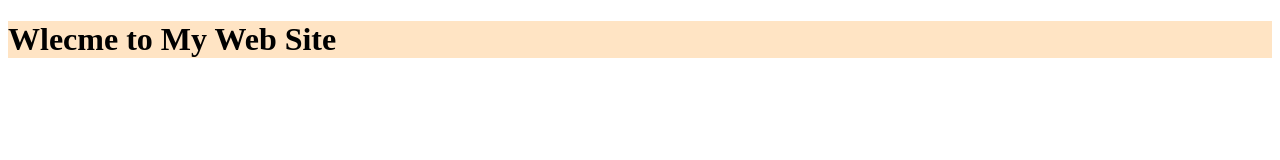
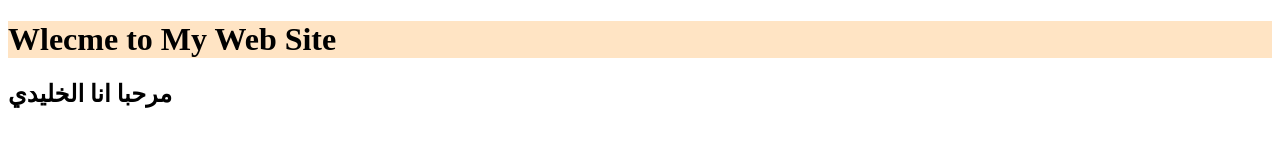
Before and after one commit to Alrhhl/Git-course, a plain HTML site: page index.html in a window 1280 px wide. Drawn offline with Linux system fonts and the light colour scheme.

Commit message:
Update index.html

```diff
--- a/index.html
+++ b/index.html
@@ -8,6 +8,7 @@
 </head>
 <body>
     <h1> Wlecme to My Web Site </h1>
+    <h2> مرحبا انا الخليدي</h2>
 
 </body>
 </html>
```
